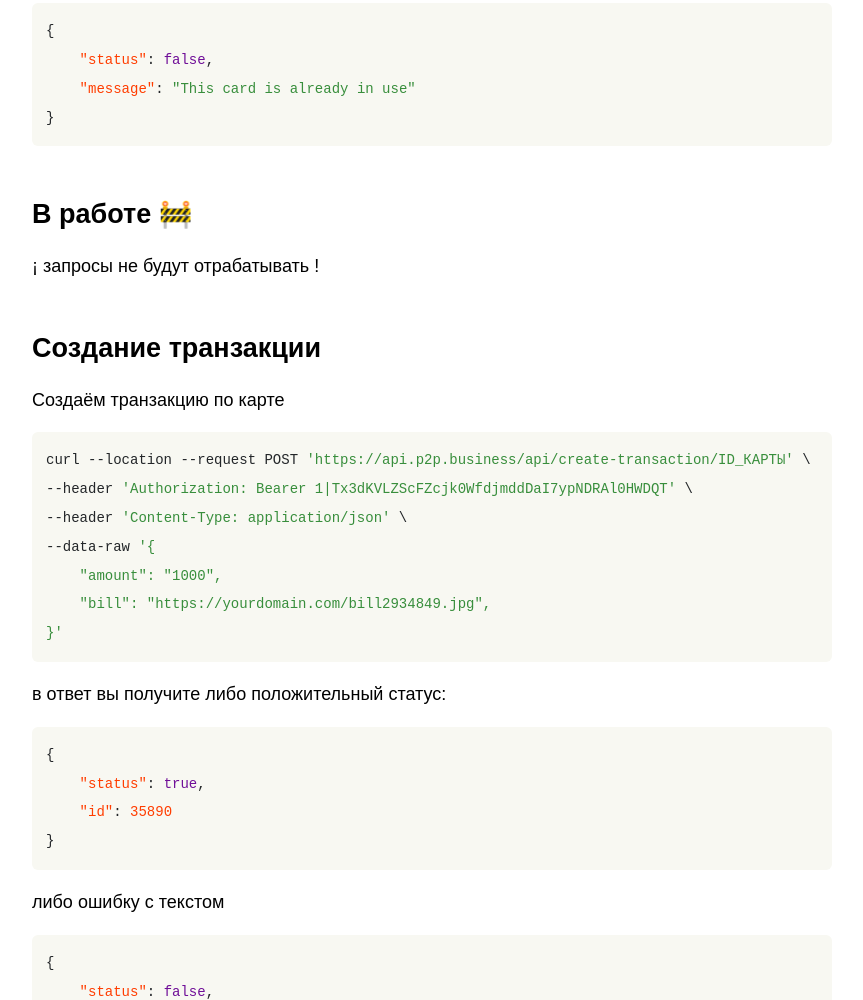
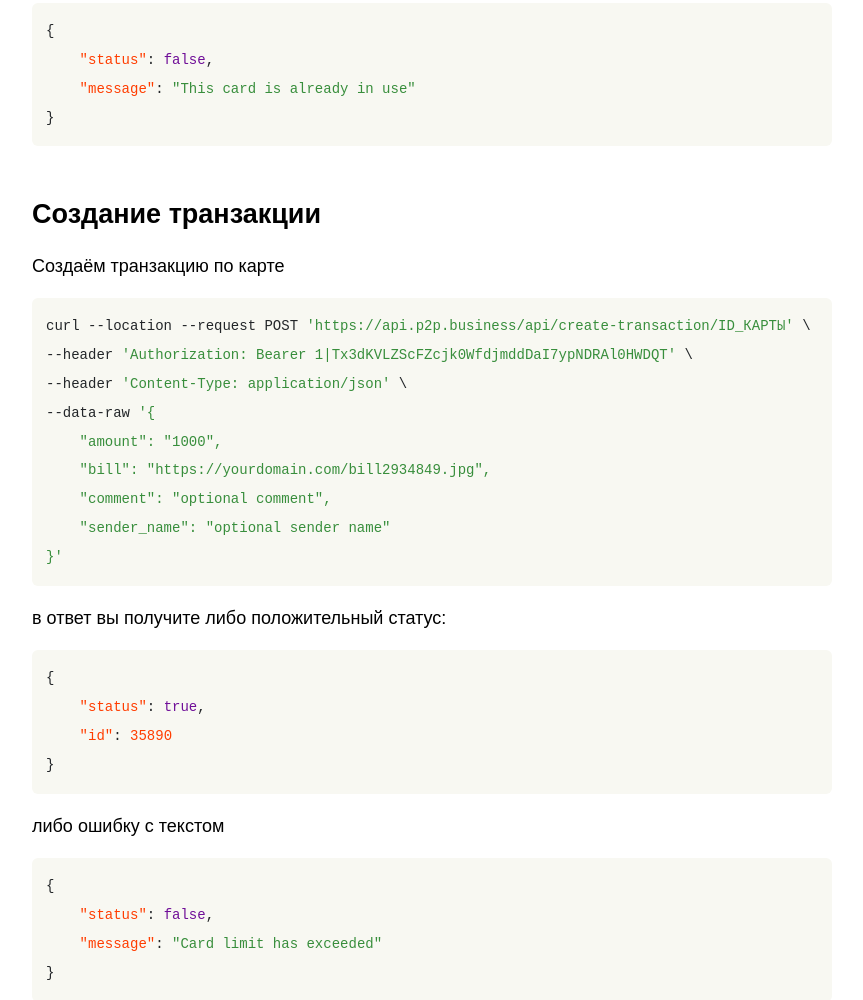
Before and after one commit to mallabs/p2p_docs, a plain HTML site: page index.html in a window 1280 px wide. Shown: the part 2712-3712 px from the top of the page, without its empty margins (208-1071 px from the left). Drawn offline with Linux system fonts and the light colour scheme.

Commit message:
Update index.html

```diff
--- a/index.html
+++ b/index.html
@@ -97,8 +97,7 @@
     &quot;message&quot;: &quot;This card is already in use&quot;
 }
 </code></pre>
-<h2>В работе 🚧</h2>
-<p>¡ запросы не будут отрабатывать !</p>
+
 <h2>Создание транзакции</h2>
 <p>Создаём транзакцию по карте</p>
 <pre><code class="language-bash">curl --location --request POST 'https://api.p2p.business/api/create-transaction/ID_КАРТЫ' \
@@ -107,6 +106,8 @@
 --data-raw '{
     &quot;amount&quot;: &quot;1000&quot;,
     &quot;bill&quot;: &quot;https://yourdomain.com/bill2934849.jpg&quot;,
+    &quot;comment&quot;: &quot;optional comment&quot;,
+    &quot;sender_name&quot;: &quot;optional sender name&quot;
 }'
 </code></pre>
 <p>в ответ вы получите либо положительный статус:</p>
```
